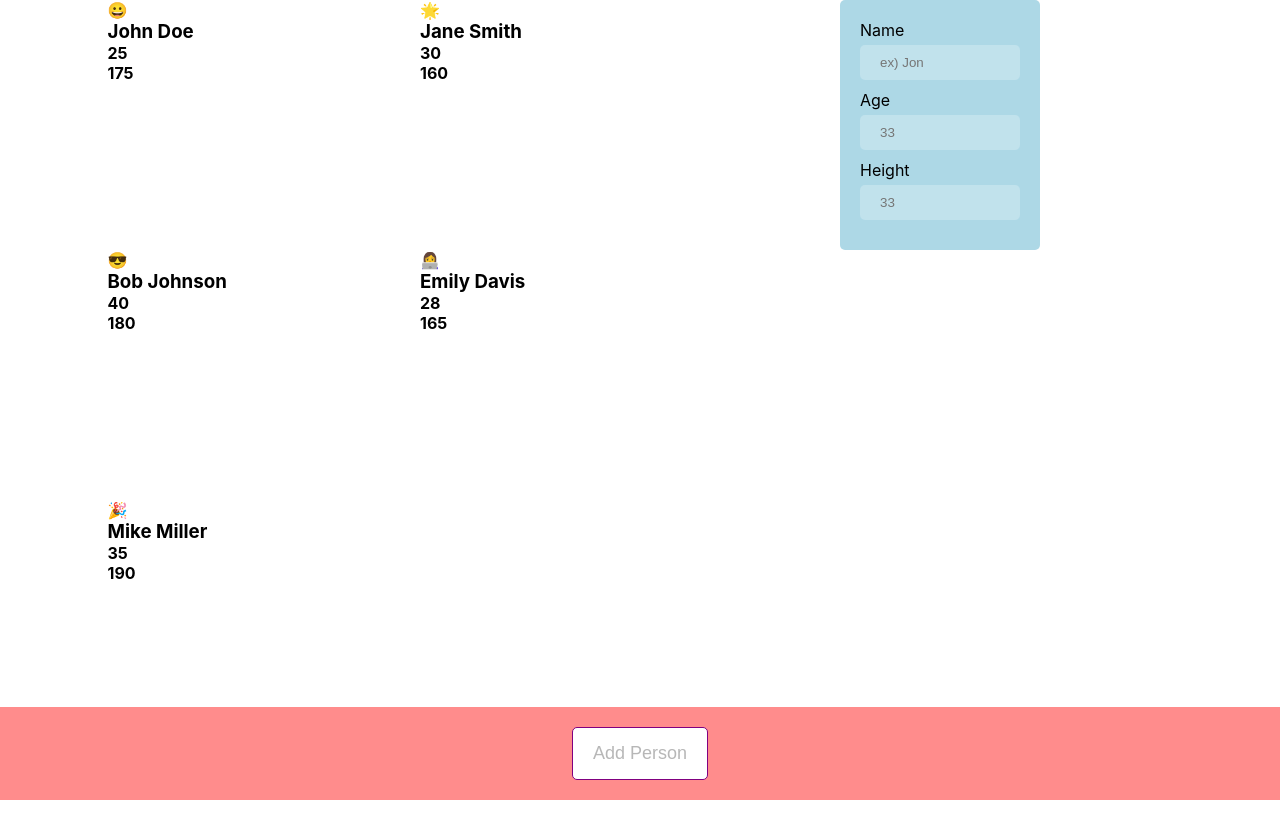
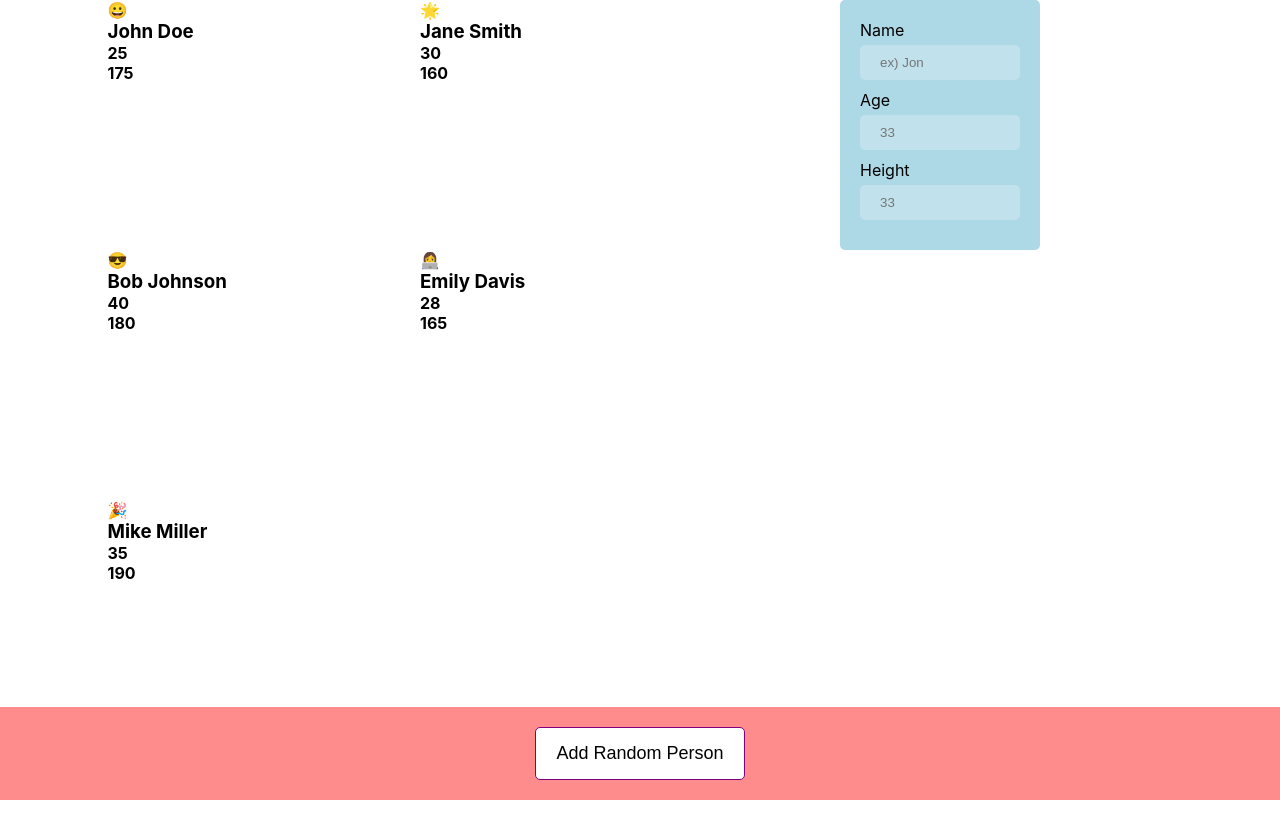
Before and after one commit to leavemydogalone/typescript_cypress_test, a React (Create React App) app: page / in a window 1280 px wide. Shown: the top 838 px of the page. Built offline with nearby package versions, Linux system fonts and the light colour scheme.

Commit message:
new tests

```diff
--- a/src/App.tsx
+++ b/src/App.tsx
@@ -6,17 +6,12 @@ import PersonComponent from "./components/Person";
 import AddPersonButton from "./components/AddPersonButton";
 import PersonForm from "./components/PersonForm";
 import { reducer } from "./helpers/formReducer";
-import getRandomEmoji from "./helpers/getRandomEmoji";
+import getDefaultState from "./helpers/getDefaultPersonState";
 
 function App() {
   const [people, setPeople] = useState<Person[] | []>([]);
   const [morePeople, setMorePeople] = useState<Person[] | []>([]);
-  const [state, dispatch] = useReducer(reducer, {
-    name: "",
-    age: 0,
-    height: 0,
-    portrait: getRandomEmoji(),
-  });
+  const [state, dispatch] = useReducer(reducer, getDefaultState());
 
   const completePerson: boolean = !!(state.age && state.name && state.height);
 
@@ -41,6 +36,7 @@ function App() {
       }
     }
   }
+  console.log(morePeopleArray);
 
   return (
     <main className="App">
@@ -55,7 +51,13 @@ function App() {
       <div className="buttonContainer">
         <AddPersonButton
           onClick={handleAddNewPerson}
-          disabled={!completePerson || morePeople.length === 0}
+          whoToAdd={
+            completePerson
+              ? "newPerson"
+              : morePeople.length > 0
+              ? "randomPerson"
+              : null
+          }
         />
       </div>
     </main>
--- a/src/components/AddPersonButton.tsx
+++ b/src/components/AddPersonButton.tsx
@@ -3,12 +3,17 @@ import styles from "./AddPersonButton.module.css";
 
 type ButtonPropType = {
   onClick: () => void;
-  disabled: boolean;
+  whoToAdd: "newPerson" | "randomPerson" | null;
 };
-export default function AddPersonButton({ onClick, disabled }: ButtonPropType) {
+export default function AddPersonButton({ onClick, whoToAdd }: ButtonPropType) {
   return (
-    <button onClick={onClick} className={styles.button} disabled={disabled}>
-      Add Person
+    <button
+      onClick={onClick}
+      className={styles.button}
+      disabled={whoToAdd === null}
+    >
+      Add {whoToAdd === "randomPerson" && "Random"} Person{" "}
+      {whoToAdd === "newPerson" && "From Form"}
     </button>
   );
 }
--- a/src/components/Form.module.css
+++ b/src/components/Form.module.css
@@ -3,6 +3,8 @@
   width: 200px;
   background-color: lightblue;
   border-radius: 5px;
+  position: sticky;
+  top: 0;
 }
 .form input {
   background: #ffffff3d;
--- a/src/helpers/formReducer.tsx
+++ b/src/helpers/formReducer.tsx
@@ -1,5 +1,6 @@
 import { ACTIONS, NewPersonType, Person } from "../types/personTypes";
 import { Dispatch, SetStateAction } from "react";
+import getDefaultState from "./getDefaultPersonState";
 
 export type PayloadType = {
   action: ACTIONS;
@@ -34,6 +35,7 @@ export function reducer(
           portrait: state.portrait,
         };
         payload.setPeople((prev) => [...prev, newPerson]);
+        state = getDefaultState();
       }
       return state;
     default:
--- /dev/null
+++ b/src/helpers/getDefaultPersonState.tsx
@@ -0,0 +1,13 @@
+import { NewPersonType } from "../types/personTypes";
+import getRandomEmoji from "./getRandomEmoji";
+
+const getDefaultState = (): NewPersonType => {
+  return {
+    name: "",
+    age: 0,
+    height: 0,
+    portrait: getRandomEmoji(),
+  };
+};
+
+export default getDefaultState;
```
Also changed, not shown: 1 other file (tests, documents, lock files or other folders).
